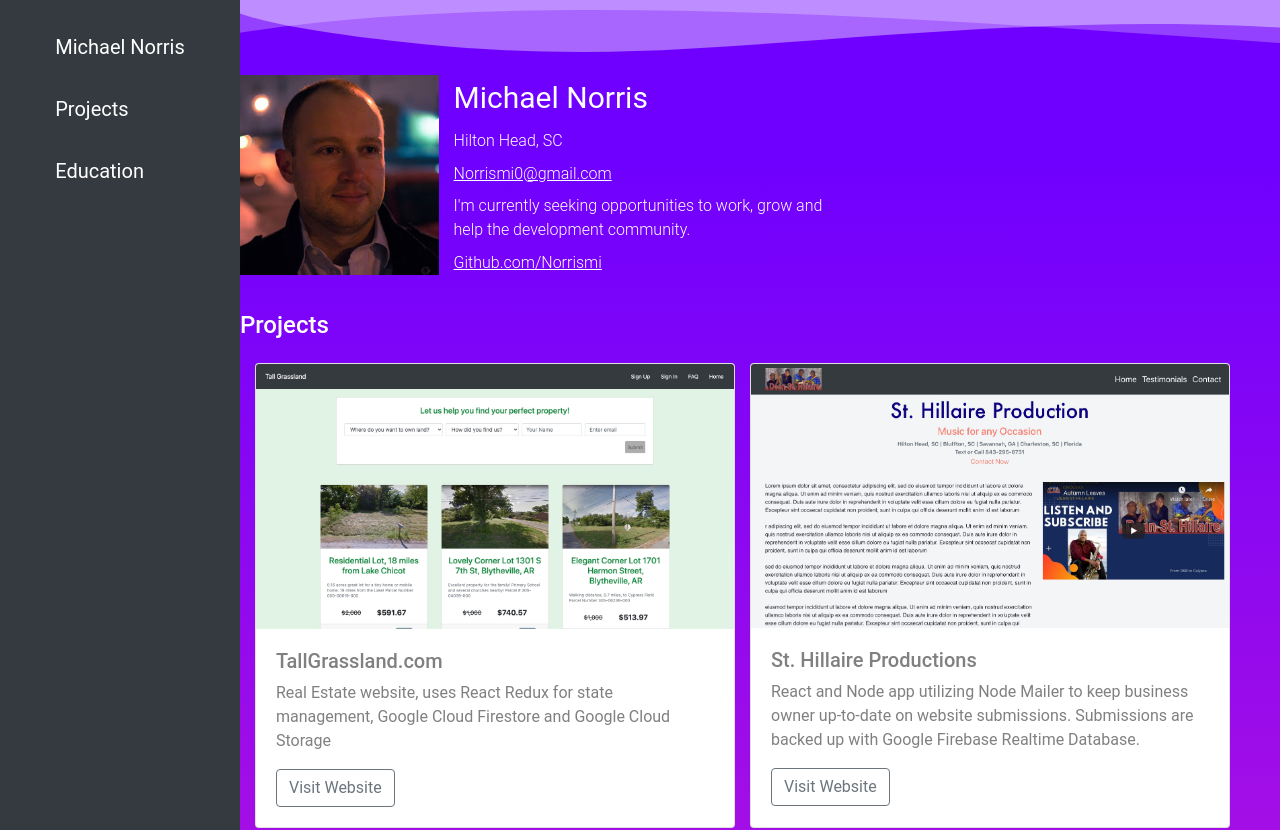
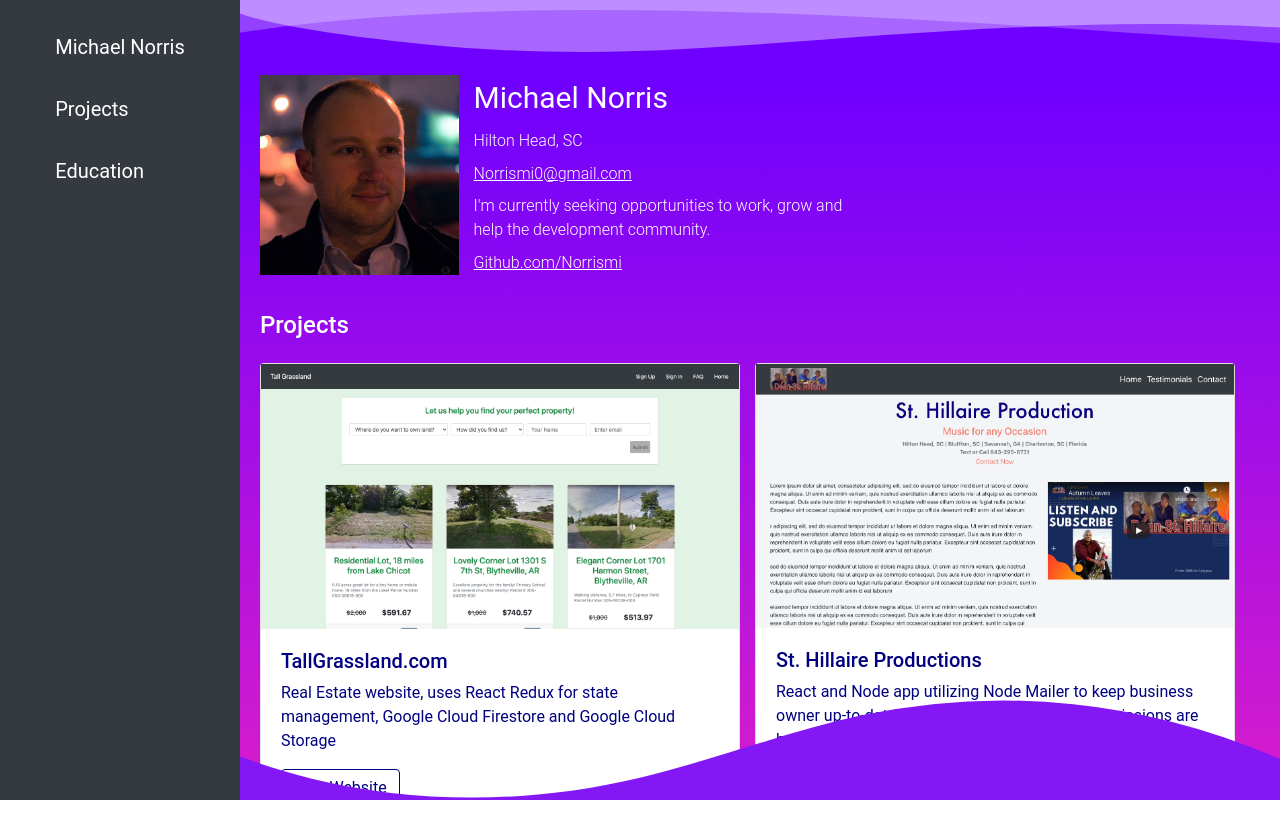
Before and after one commit to Norrismi/react_portfolio, a React (Create React App) app: page /projects in a window 1280 px wide. Shown: the top 830 px of the page. After the commit the page ends 800 px from the top, so only its background shows below. Built offline with nearby package versions, Linux system fonts and the light colour scheme.

Commit message:
site clean before working on navbar

```diff
--- a/src/components/Author/Author.css
+++ b/src/components/Author/Author.css
@@ -1,3 +1,9 @@
+.author__container{
+    margin-right: 20px;
+}
+
+
+
 .page-container {
     display: flex;
 }
@@ -14,6 +20,6 @@
 }
 
 .author__info-container{
-    margin-bottom: 200px;
-    height: auto;
+    height: 100vh;
+    margin: 0 20px 200px 20px;
 }
--- a/src/components/Education/Education.css
+++ b/src/components/Education/Education.css
@@ -8,6 +8,7 @@
 }
 
 .edu__info-container{
-    margin-bottom: 200px;
-    height: auto;
+
+    height: 100vh;
+    margin-left: 20px;
 }
--- a/src/components/Intro/Intro.css
+++ b/src/components/Intro/Intro.css
@@ -3,6 +3,7 @@
 .intro__container {
     display: flex;
     flex-direction: row;
+    margin-left: 20px;
 }
 
 .intro__text-links {
--- /dev/null
+++ b/src/components/Nav/NotFound/NotFound.css
@@ -0,0 +1,12 @@
+.projects__svg-container{
+    height: 100vh;
+
+}
+
+.notfound__404{
+    display: flex;
+    justify-content: center;
+    margin-top: 15%;
+    color: Navy;
+
+}
--- a/src/components/Nav/NotFound/NotFound.js
+++ b/src/components/Nav/NotFound/NotFound.js
@@ -1,12 +1,21 @@
 
 import React from 'react'
+import './NotFound.css'
+import BottomSVG from '../../Utility/BottomSVG'
+import TopSVG from '../../Utility/TopSVG'
 
 const NotFound = () => {
     return (
 
-    <div>
-        hello from NotFound
-    </div>
+        <div className='notfound_container'>
+            <div className='projects__svg-container' >
+                <TopSVG />
+                <h1 className='notfound__404'>
+                    404: Page Not Found
+                </h1>
+            </div>
+            <BottomSVG />
+        </div>
     )
 }
 
--- a/src/components/Nav/SideNav/SideNav.css
+++ b/src/components/Nav/SideNav/SideNav.css
@@ -17,7 +17,6 @@
 }
 
 
-
 .link {
     display: flex;
     text-decoration: none !important;
@@ -27,8 +26,34 @@
 
 .link:hover {
     display: flex;
-    justify-content: flex-end !important;
+    /* justify-content: flex-end !important; */
     /* background-color: white; */
-    color: greenyellow !important;
+    color: #B014DF !important;
     border-radius: 25px;
 }
+
+.link:active {
+    color: #B014DF !important;
+}
+
+
+/* @media (min-width: 50px) {
+
+    nav.navbar{
+        display: none;
+    }
+    .navbar {
+        display: flex;
+        flex-direction: row;
+        width: 100vw;
+        height: 50px;
+    }
+
+    .navbar-nav {
+        display: flex;
+        flex-direction: row;
+
+        height: 50px;
+    }
+
+} */
--- a/src/components/Nav/SideNav/SideNav.js
+++ b/src/components/Nav/SideNav/SideNav.js
@@ -7,11 +7,11 @@ const SideNav = () => {
   return (
 
       <nav className="navbar sticky-top bg-dark left-side ">
-        <Nav className="navbar-nav  sidebar">
+        <Nav className="navbar-nav sidebar">
           <NavLink
             exact
             to="/"
-            className="d-inline p-3 text-white link "
+            className="d-inline p-3 text-white  link nav-link "
           >
             Michael Norris
           </NavLink>
--- a/src/components/Projects/Projects.css
+++ b/src/components/Projects/Projects.css
@@ -1,6 +1,9 @@
 .project-cards-container {
     flex-direction: row;
     flex: 1;
+    margin-left: 20px;
+    margin-bottom: 175px;
+
 
 }
 
@@ -16,20 +19,12 @@
     display: flex;
     max-width: auto;
     flex-wrap: wrap;
-    margin-bottom: 275px;
-    margin-left: 15px;
-
-
-
-
 }
 
 .card {
     margin: 15px 15px 0 0;
     width: 30rem;
-
 }
-
 
 
 .card-img {
@@ -41,13 +36,13 @@
 }
 
 .projects__card-title {
-    color: grey;
+    color: navy;
 }
 
 .projects__card-text {
     font-size: 16px;
     justify-content: center;
-    color: grey;
+    color: navy;
 }
 
 .right-side {
@@ -55,10 +50,13 @@
     position: relative;
     margin: 0;
     padding: 0;
+}
 
+.btn.btn-outline-secondary{
+    color: navy;
+    border-color: navy;
+}
 
-
-}
 
 
 
@@ -92,5 +90,7 @@
 
     /* color at bottom of page */
 
-    fill: #C092FF;
+    /* fill: #C092FF; */
+
+    fill: #8418F5;
 }
--- a/src/components/Projects/Projects.js
+++ b/src/components/Projects/Projects.js
@@ -61,15 +61,14 @@ class Projects extends Component {
             <br />
             <br />
 
-            <h4 className="edu-title">Projects</h4>
             <div className="project-cards-container ">
 
+            <h4>Projects</h4>
               <div className="project-cards ">
                 {projectData.map((project) => {
                   return (
                     <div className="card" key={project.id}>
                       <img
-                        className="card-img-top"
                         src={project.source}
                         alt="Card cap"
                       />
```
